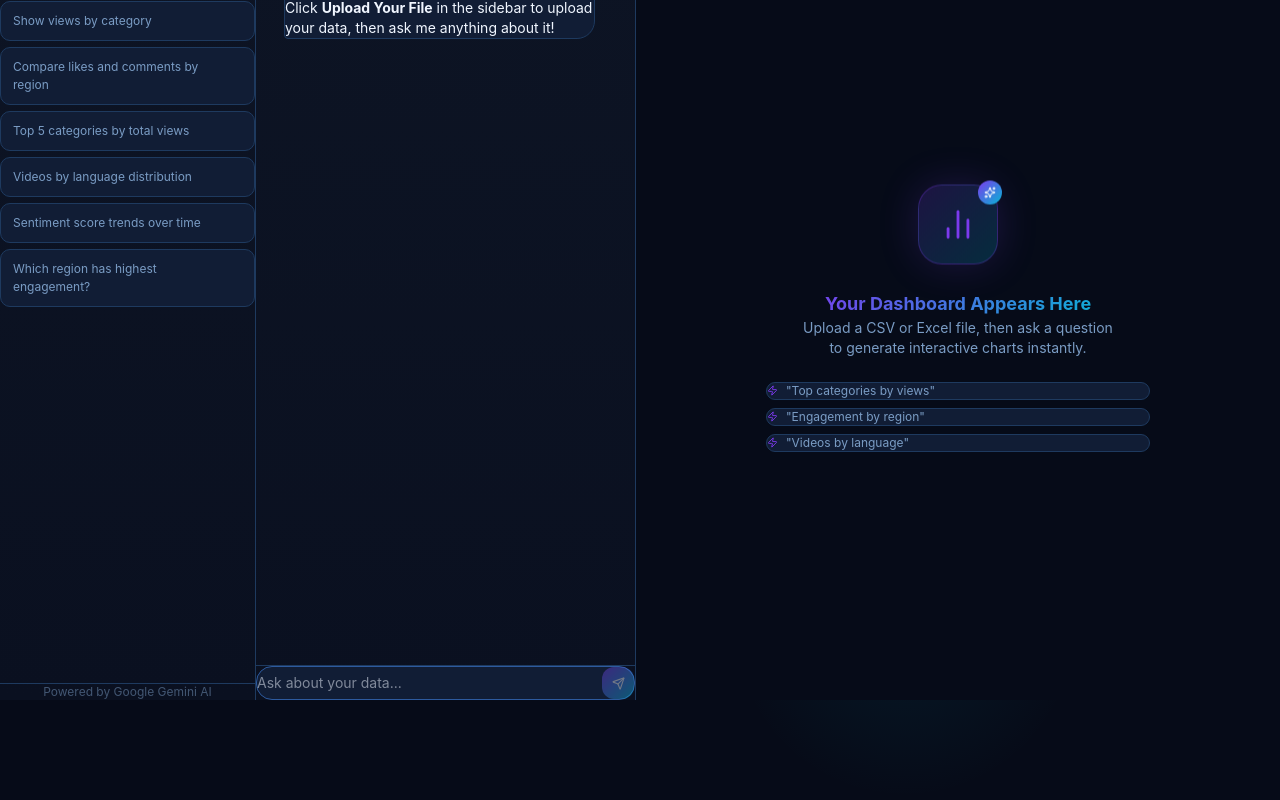
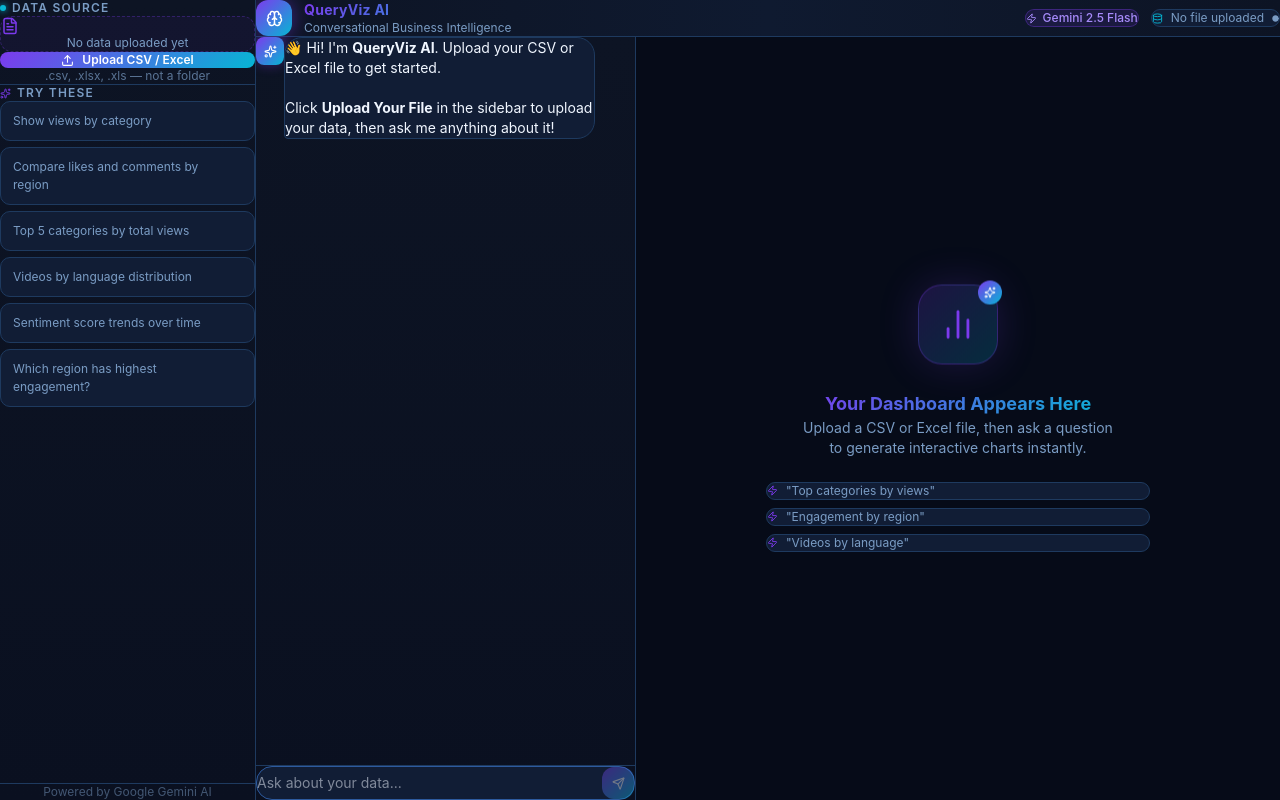
Before and after one commit to Shib338/project1, a Next.js app in the folder frontend/: page / in a window 1280 px wide. Built offline with nearby package versions, Linux system fonts and the light colour scheme.

Commit message:
fix: use position:fixed + pure inline styles, remove all Tailwind layout classes

```diff
--- a/frontend/app/globals.css
+++ b/frontend/app/globals.css
@@ -19,23 +19,30 @@
   --gradient: linear-gradient(135deg, #7c3aed, #06b6d4);
 }
 
-* { box-sizing: border-box; margin: 0; padding: 0; }
+*,
+*::before,
+*::after {
+  box-sizing: border-box;
+  margin: 0;
+  padding: 0;
+}
 
-html,
+html {
+  height: 100%;
+  overflow: hidden;
+}
+
 body {
   height: 100%;
-  width: 100%;
   overflow: hidden;
   background-color: var(--bg-primary);
   color: var(--text-primary);
   font-family: 'Inter', -apple-system, BlinkMacSystemFont, sans-serif;
 }
 
-/* Next.js root div */
-body > div:first-child,
+/* Next.js mounts here */
 #__next {
   height: 100%;
-  width: 100%;
   overflow: hidden;
 }
 
@@ -64,10 +71,6 @@
   background-clip: text;
 }
 
-/* ── Glow effects ── */
-.glow-purple { box-shadow: 0 0 30px var(--accent-glow); }
-.glow-cyan   { box-shadow: 0 0 30px var(--accent2-glow); }
-
 /* ── Gradient border ── */
 .gradient-border {
   position: relative;
@@ -91,10 +94,6 @@
   from { opacity: 0; transform: translateY(16px); }
   to   { opacity: 1; transform: translateY(0); }
 }
-@keyframes fadeInLeft {
-  from { opacity: 0; transform: translateX(-12px); }
-  to   { opacity: 1; transform: translateX(0); }
-}
 @keyframes pulse-glow {
   0%, 100% { box-shadow: 0 0 15px var(--accent-glow); }
   50%       { box-shadow: 0 0 40px var(--accent-glow), 0 0 80px rgba(6,182,212,0.2); }
@@ -116,27 +115,26 @@
   50%       { transform: translateY(-6px); }
 }
 
-.animate-fade-in      { animation: fadeInUp 0.4s ease forwards; }
-.animate-fade-in-left { animation: fadeInLeft 0.35s ease forwards; }
-.animate-float        { animation: float 3s ease-in-out infinite; }
+.animate-fade-in { animation: fadeInUp 0.4s ease forwards; }
+.animate-float   { animation: float 3s ease-in-out infinite; }
 
 .typing-dot { animation: typing 1.4s infinite; }
 .typing-dot:nth-child(2) { animation-delay: 0.2s; }
 .typing-dot:nth-child(3) { animation-delay: 0.4s; }
 
-/* ── Shimmer loading ── */
 .shimmer {
   background: linear-gradient(90deg, var(--bg-card) 25%, var(--bg-card-hover) 50%, var(--bg-card) 75%);
   background-size: 200% 100%;
   animation: shimmer 1.5s infinite;
 }
 
-/* ── Gradient button ── */
+/* ── Buttons ── */
 .btn-gradient {
   background: var(--gradient);
   border: none;
   color: white;
   font-weight: 600;
+  cursor: pointer;
   transition: opacity 0.2s, transform 0.15s, box-shadow 0.2s;
 }
 .btn-gradient:hover:not(:disabled) {
@@ -144,10 +142,8 @@
   transform: translateY(-1px);
   box-shadow: 0 6px 24px var(--accent-glow);
 }
-.btn-gradient:active:not(:disabled) { transform: translateY(0); }
 .btn-gradient:disabled { opacity: 0.4; cursor: not-allowed; }
 
-/* ── Sidebar query button ── */
 .query-btn {
   background: var(--bg-card);
   border: 1px solid var(--border);
@@ -159,6 +155,9 @@
   transition: all 0.2s;
   cursor: pointer;
   width: 100%;
+  display: flex;
+  align-items: center;
+  justify-content: space-between;
 }
 .query-btn:hover {
   border-color: var(--accent);
@@ -167,5 +166,4 @@
   transform: translateX(3px);
 }
 
-/* ── Input focus ── */
 .chat-input:focus { outline: none; }
--- a/frontend/app/page.tsx
+++ b/frontend/app/page.tsx
@@ -124,32 +124,19 @@
   };
 
   return (
-    <div style={{ display: "flex", flexDirection: "column", height: "100vh", overflow: "hidden", background: "var(--bg-primary)", position: "relative" }}>
-      {/* Ambient background orbs */}
-      <div
-        style={{
-          position: "absolute", top: "-120px", left: "-80px",
-          width: "400px", height: "400px", borderRadius: "50%",
-          background: "radial-gradient(circle, rgba(124,58,237,0.12) 0%, transparent 70%)",
-          pointerEvents: "none", zIndex: 0,
-        }}
-      />
-      <div
-        style={{
-          position: "absolute", bottom: "-100px", right: "200px",
-          width: "350px", height: "350px", borderRadius: "50%",
-          background: "radial-gradient(circle, rgba(6,182,212,0.08) 0%, transparent 70%)",
-          pointerEvents: "none", zIndex: 0,
-        }}
-      />
-      <div style={{ position: "relative", zIndex: 1, display: "flex", flex: 1, height: "100%", overflow: "hidden" }}>
-        <Sidebar uploadedFile={uploadedFile} onUpload={handleUpload} onReset={handleReset} />
-        <div style={{ display: "flex", flexDirection: "column", flex: 1, overflow: "hidden" }}>
-          <Header uploadedFile={uploadedFile} />
-          <div style={{ display: "flex", flex: 1, overflow: "hidden" }}>
-            <ChatPanel messages={messages} loading={loading} onSendQuery={sendQuery} />
-            <DashboardPanel dashboard={dashboard} loading={loading} />
-          </div>
+    <div style={{
+      position: "fixed",
+      top: 0, left: 0, right: 0, bottom: 0,
+      display: "flex",
+      background: "var(--bg-primary)",
+      overflow: "hidden",
+    }}>
+      <Sidebar uploadedFile={uploadedFile} onUpload={handleUpload} onReset={handleReset} />
+      <div style={{ display: "flex", flexDirection: "column", flex: 1, overflow: "hidden", minWidth: 0 }}>
+        <Header uploadedFile={uploadedFile} />
+        <div style={{ display: "flex", flex: 1, overflow: "hidden", minHeight: 0 }}>
+          <ChatPanel messages={messages} loading={loading} onSendQuery={sendQuery} />
+          <DashboardPanel dashboard={dashboard} loading={loading} />
         </div>
       </div>
     </div>
--- a/frontend/components/ChatPanel.tsx
+++ b/frontend/components/ChatPanel.tsx
@@ -38,12 +38,15 @@
 
   return (
     <div
-      className="flex flex-col border-r"
       style={{
         width: "380px",
         minWidth: "320px",
-        borderColor: "var(--border)",
+        display: "flex",
+        flexDirection: "column",
+        borderRight: "1px solid var(--border)",
         background: "linear-gradient(180deg, #0d1424 0%, #0a1020 100%)",
+        height: "100%",
+        overflow: "hidden",
       }}
     >
       {/* Messages */}
--- a/frontend/components/DashboardPanel.tsx
+++ b/frontend/components/DashboardPanel.tsx
@@ -143,7 +143,7 @@
 export default function DashboardPanel({ dashboard, loading }: DashboardPanelProps) {
   if (loading) {
     return (
-      <div className="flex-1 overflow-y-auto" style={{ background: "var(--bg-primary)" }}>
+      <div style={{ flex: 1, overflowY: "auto", background: "var(--bg-primary)" }}>
         <LoadingState />
       </div>
     );
@@ -151,14 +151,14 @@
 
   if (!dashboard) {
     return (
-      <div className="flex-1 overflow-y-auto" style={{ background: "var(--bg-primary)" }}>
+      <div style={{ flex: 1, overflowY: "auto", background: "var(--bg-primary)" }}>
         <EmptyState />
       </div>
     );
   }
 
   return (
-    <div className="flex-1 overflow-y-auto p-6" style={{ background: "var(--bg-primary)" }}>
+    <div style={{ flex: 1, overflowY: "auto", padding: "24px", background: "var(--bg-primary)" }}>
       {/* Title */}
       <div className="mb-5 animate-fade-in">
         <h2 className="text-xl font-bold gradient-text">{dashboard.title}</h2>
--- a/frontend/components/Sidebar.tsx
+++ b/frontend/components/Sidebar.tsx
@@ -27,10 +27,15 @@
 
   return (
     <aside
-      className="w-64 flex flex-col border-r overflow-y-auto"
       style={{
+        width: "256px",
+        minWidth: "256px",
+        display: "flex",
+        flexDirection: "column",
+        borderRight: "1px solid var(--border)",
+        overflowY: "auto",
         background: "linear-gradient(180deg, #0d1424 0%, #0a1020 100%)",
-        borderColor: "var(--border)",
+        height: "100%",
       }}
     >
       {/* Data Source section */}
```
